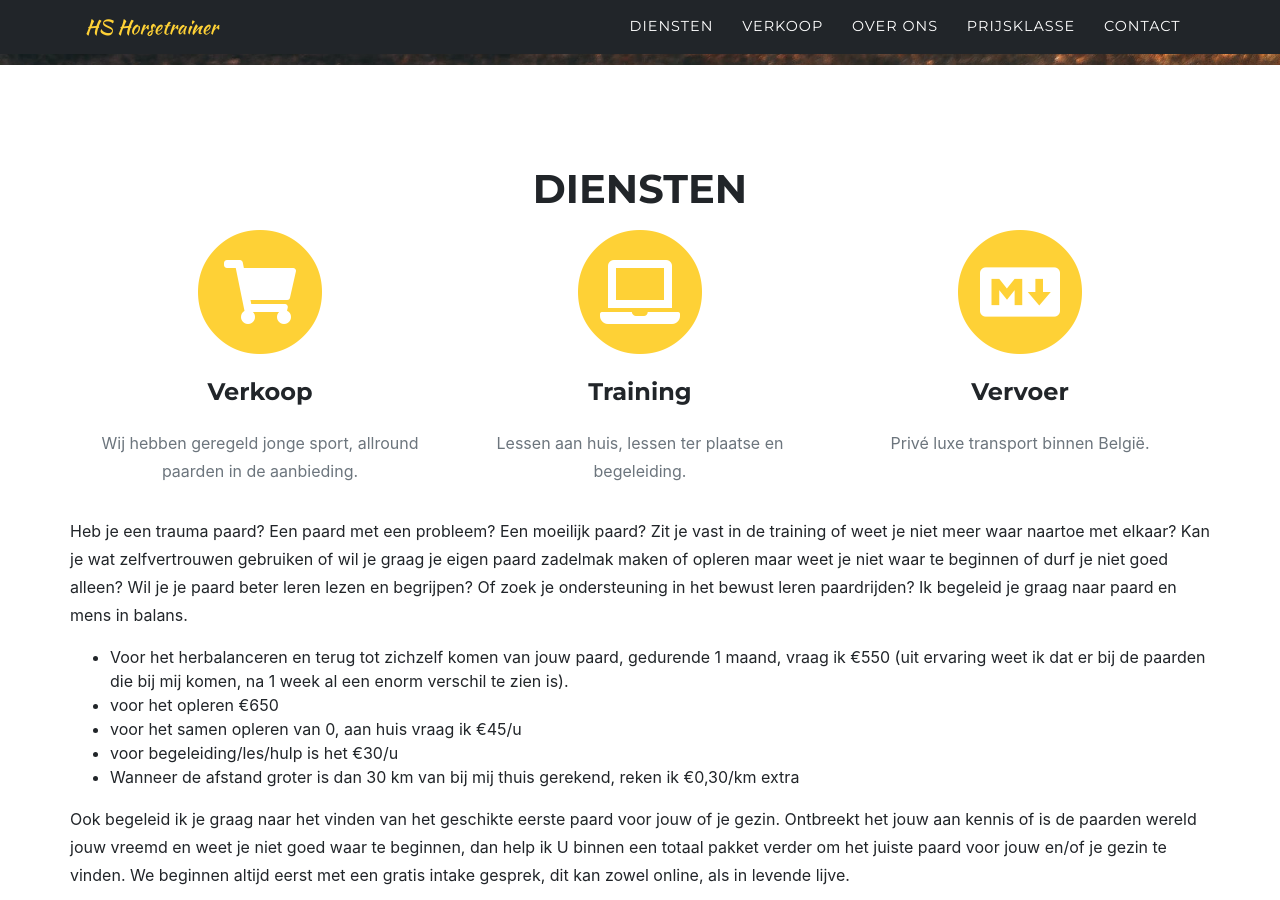
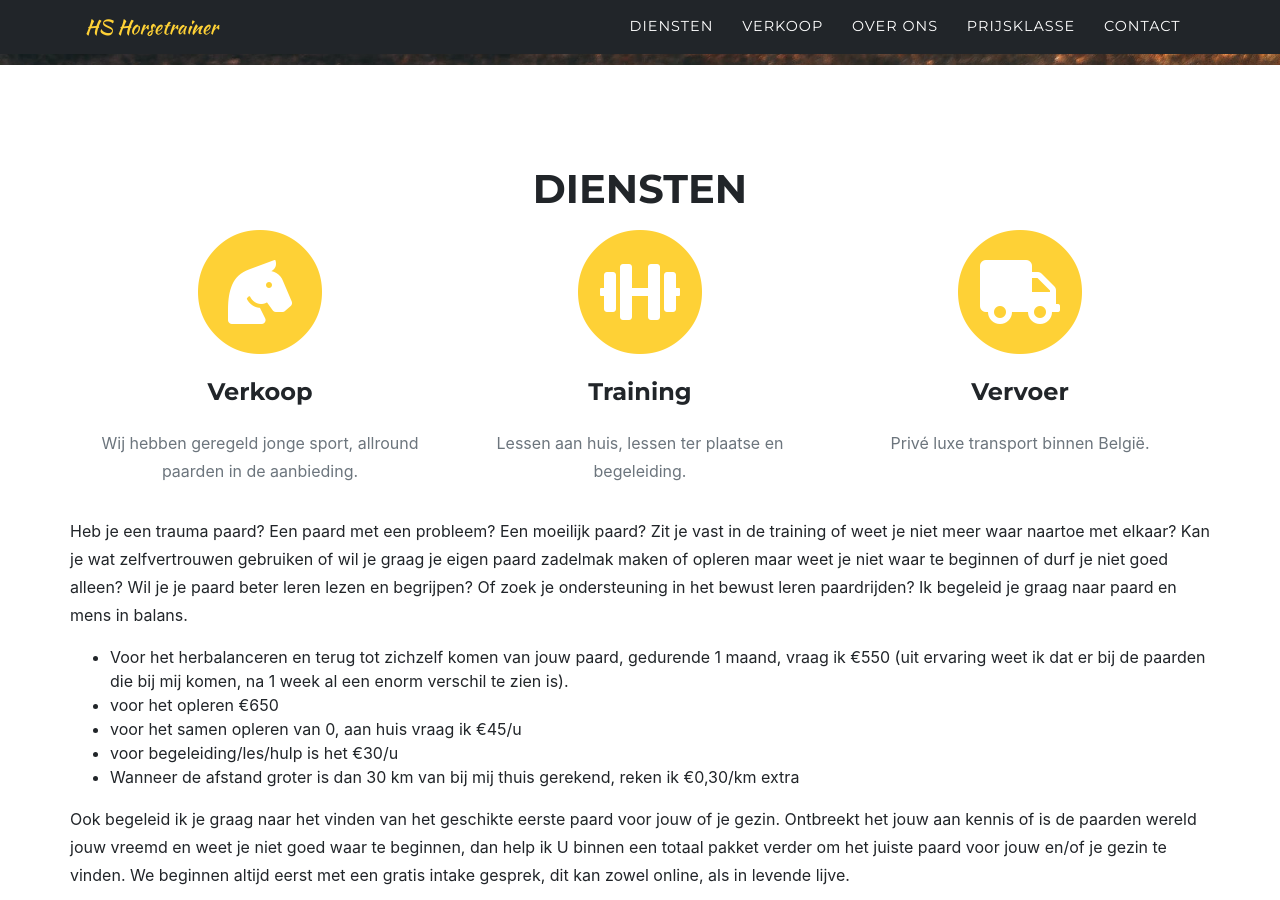
Before and after one commit to ritchiejacobs/hs-horsetrainer, a Jekyll site: the page built from index.md, in a window 1280 px wide and 900 px high, scrolled down 780 px. Built offline with Jekyll 4.4.1, drawn with Linux system fonts in a browser that asks for light colours; some web fonts are replaced.

Commit message:
update Diensten icons

```diff
--- a/_data/sitetext.yml
+++ b/_data/sitetext.yml
@@ -46,13 +46,13 @@ en: &DEFAULT_EN
     list:
       - title: "Verkoop"
         desc: "Wij hebben geregeld jonge sport, allround paarden in de aanbieding."
-        icon: fas fa-shopping-cart #find more at https://fontawesome.com/icons
+        icon: fas fa-horse-head #find more at https://fontawesome.com/icons
       - title: "Training"
         desc: "Lessen aan huis, lessen ter plaatse en begeleiding."
-        icon: fas fa-laptop
+        icon: fas fa-dumbbell
       - title: "Vervoer"
         desc: "Privé luxe transport binnen België."
-        icon: fab fa-markdown
+        icon: fas fa-truck
 
   portfolio:
     title: "Verkoop"
```
